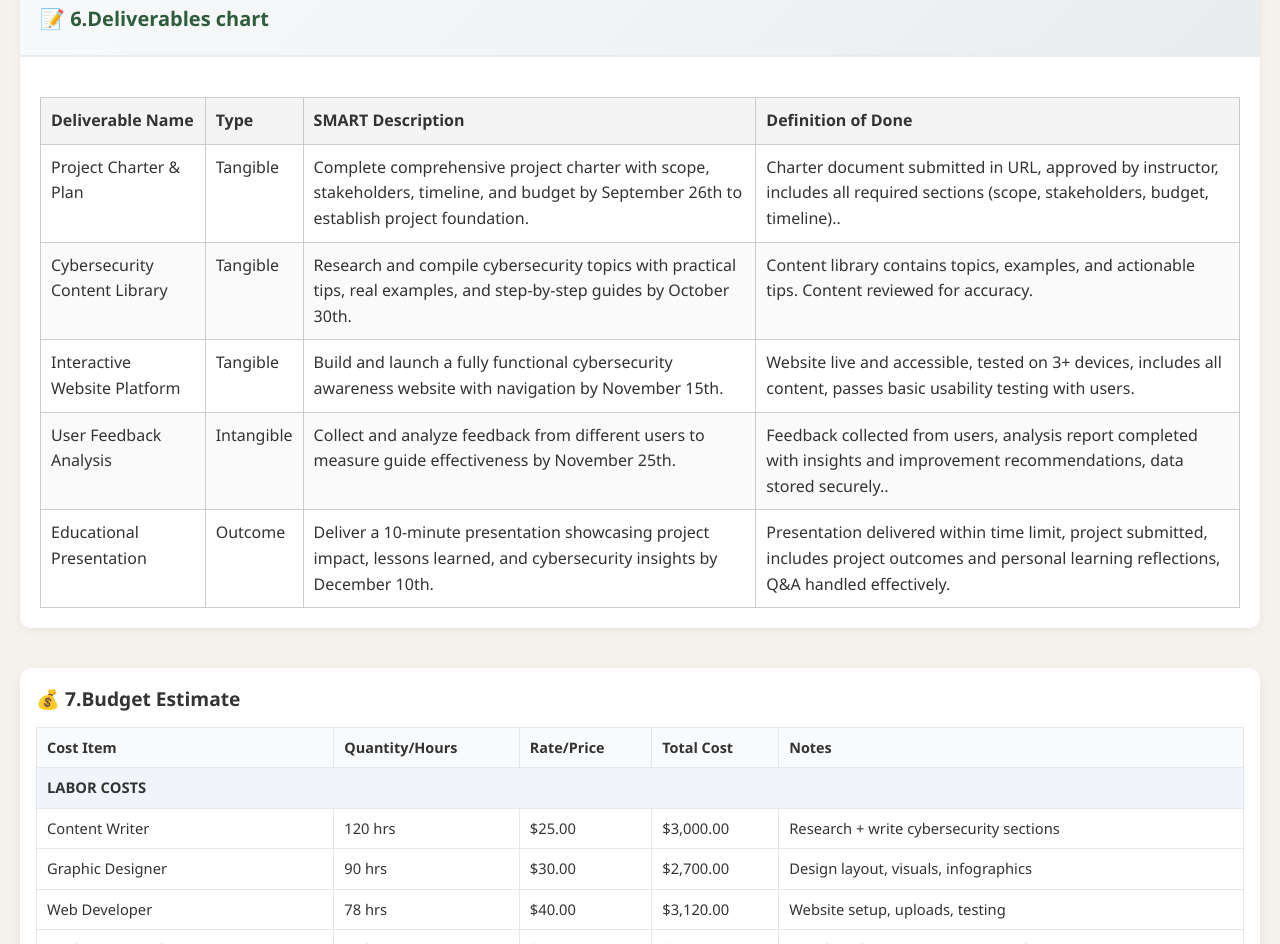
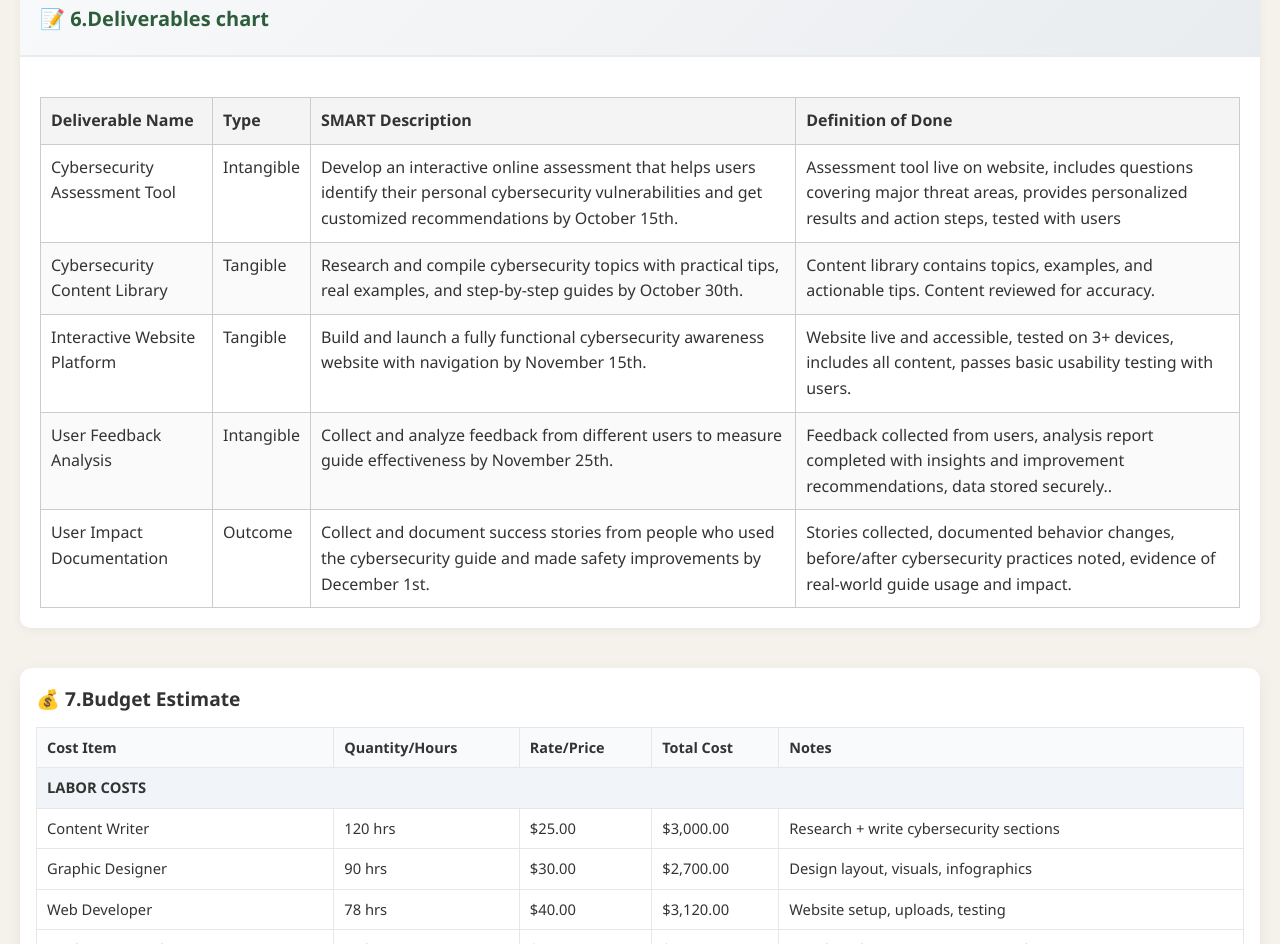
Before and after one commit to bfuentes1706-gif/Project-charter-template, a plain HTML site: page index.html in a window 1280 px wide. Shown: the part 3550-4494 px from the top of the page. Drawn offline with Linux system fonts and the light colour scheme.

Commit message:
Update index.html

```diff
--- a/index.html
+++ b/index.html
@@ -497,10 +497,10 @@
             </thead>
             <tbody>
                 <tr>
-                    <td>Project Charter & Plan</td>
-                    <td> Tangible</td>
-                    <td>Complete comprehensive project charter with scope, stakeholders, timeline, and budget by September 26th to establish project foundation.</td>
-                    <td>Charter document submitted in URL, approved by instructor, includes all required sections (scope, stakeholders, budget, timeline)..</td>
+                    <td>Cybersecurity Assessment Tool</td>
+                    <td> Intangible</td>
+                    <td>Develop an interactive online assessment that helps users identify their personal cybersecurity vulnerabilities and get customized recommendations by October 15th.</td>
+                    <td>Assessment tool live on website, includes questions covering major threat areas, provides personalized results and action steps, tested with users</td>
                 </tr>
                 <tr>
                     <td>Cybersecurity Content Library</td>
@@ -521,10 +521,10 @@
                     <td>Feedback collected from users, analysis report completed with insights and improvement recommendations, data stored securely..</td>
                 </tr>
                 <tr>
-                    <td>Educational Presentation</td>
+                    <td>User Impact Documentation</td>
                     <td>Outcome</td>
-                    <td>Deliver a 10-minute presentation showcasing project impact, lessons learned, and cybersecurity insights by December 10th.</td>
-                    <td>Presentation delivered within time limit, project submitted, includes project outcomes and personal learning reflections, Q&A handled effectively.</td>
+                    <td>Collect and document success stories from people who used the cybersecurity guide and made safety improvements by December 1st.</td>
+                    <td>Stories collected, documented behavior changes, before/after cybersecurity practices noted, evidence of real-world guide usage and impact.</td>
                 </tr>
             </tbody>
         </table>
```
